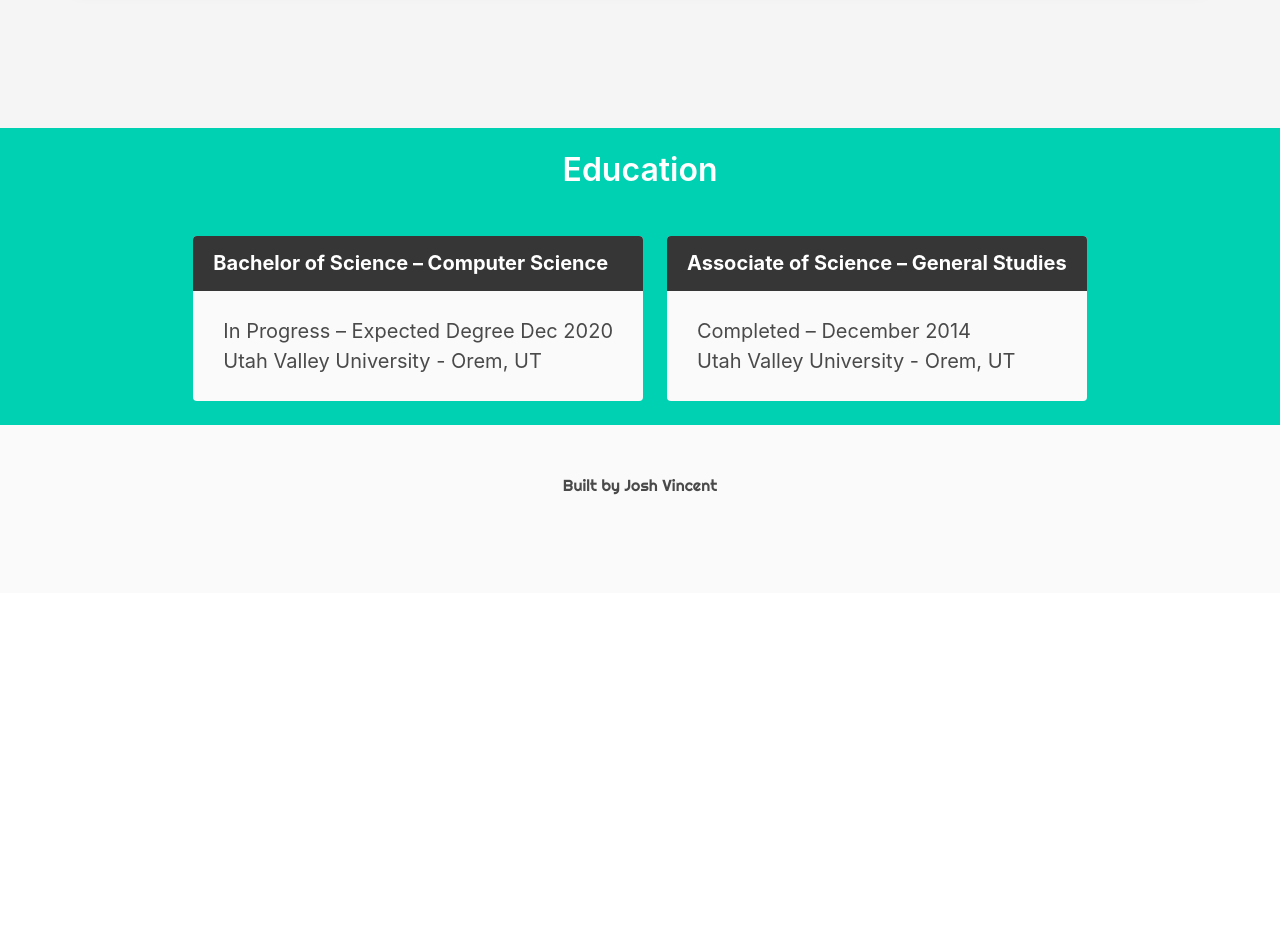
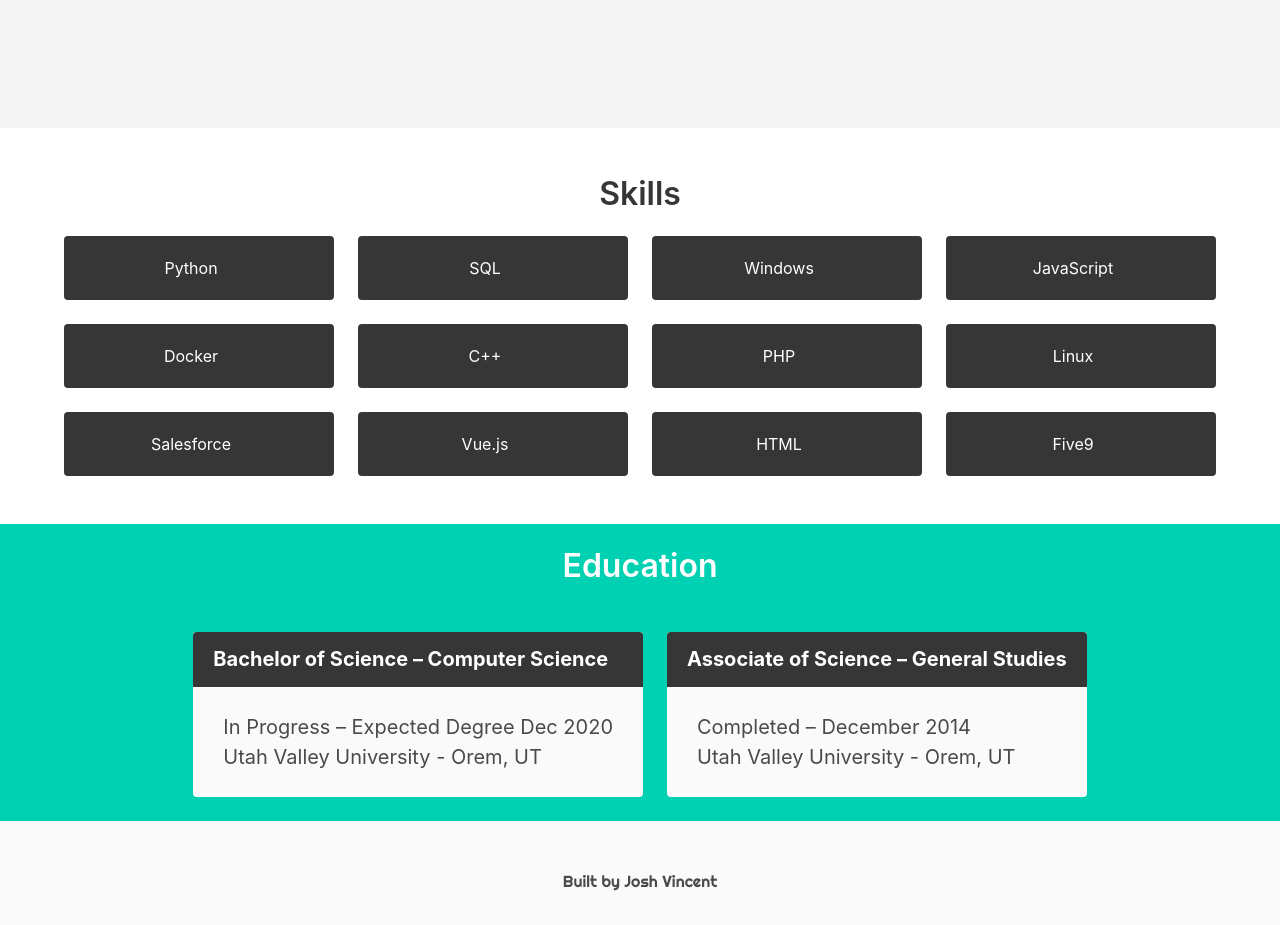
Before and after one commit to josh-vin/PersonalWebsite, a Vue app: page /resume in a window 1280 px wide. Shown: the part 1340-2265 px from the top of the page. Before the commit the page ends 1933 px from the top, so only its background shows below. Built offline with nearby package versions, Linux system fonts and the light colour scheme; what vue-simple-markdown would draw is missing.

Commit message:
Adds skills

```diff
--- a/src/views/Resume.vue
+++ b/src/views/Resume.vue
@@ -31,6 +31,20 @@
             </div>
         </div>
     </div>
+    </section>
+    <section class = "hero">
+        <div class = "hero-body">
+            <div class = "container is-centered has-text-centered content">
+                <h1 class = "title">
+                    Skills
+                </h1>
+                <div class = "columns is-multiline is-tablet">
+                    <div v-for="skill in skills" v-bind:key="skill" class = "column is-3">
+                        <p class = "notification is-rounded is-dark"> {{skill}} </p>
+                    </div>
+                </div>
+            </div>
+        </div>
     </section>
     <section class = "hero is-primary is-small">
         <div class = "hero-body">
@@ -107,6 +121,20 @@ export default {
                     'Documented approvals and changes in compensation plans and code to pass SOX compliance.'
                 ]
             }
+        ],
+        skills: [
+                'Python'
+                ,'SQL'
+                ,'Windows'
+                ,'JavaScript'
+                ,'Docker'
+                ,'C++'
+                ,'PHP'
+                ,'Linux'
+                ,'Salesforce'
+                ,'Vue.js'
+                ,'HTML'
+                ,'Five9'
         ]}
     }
 };
```
